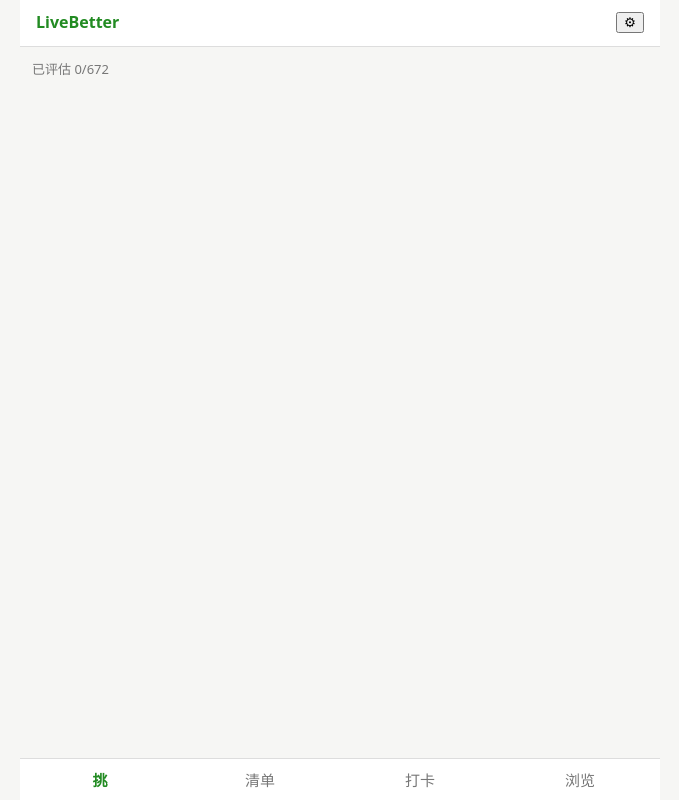
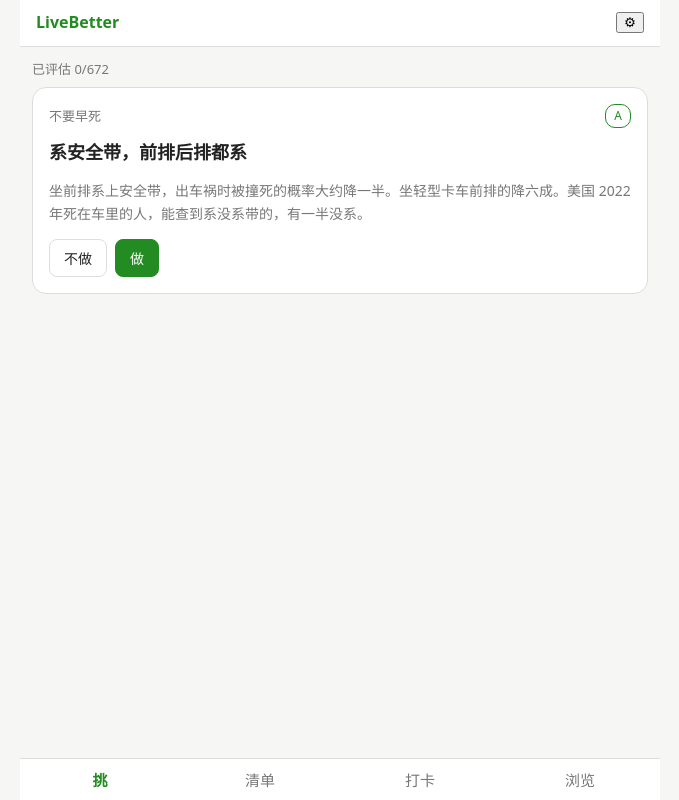
Before and after one commit to csliever/LiveBetter, a Preact app: page / in a window 1280 px wide. Shown: the whole page, without its empty margins (300-979 px from the left). Built offline with nearby package versions, Linux system fonts and the light colour scheme.

Commit message:
feat: 挑页——书序滑卡 deck/决策弹层/进度/空态/每日一读

```diff
--- a/src/pages/DeckPage.tsx
+++ b/src/pages/DeckPage.tsx
@@ -1,11 +1,94 @@
+import { useEffect, useState } from 'preact/hooks'
 import { book } from '../content/book'
+import type { ContentEntry } from '../content/types'
 import { useUserEntries } from '../db/use-user'
+import { decideHabit, decideTodo, getDailyRead, getRecentDailyReadIds, rejectEntry, setDailyRead } from '../db/repo'
+import { pickDailyRead } from '../domain/daily-read'
+import { todayStr } from '../domain/dates'
 
-export function DeckPage(_props: { onOpenEntry: (id: string) => void }) {
-  const { rows } = useUserEntries()
+export function swipeAction(dx: number, threshold = 80): 'left' | 'right' | null {
+  if (dx <= -threshold) return 'left'
+  if (dx >= threshold) return 'right'
+  return null
+}
+
+function Card({ entry, onLeft, onRight }: { entry: ContentEntry; onLeft: () => void; onRight: () => void }) {
+  const [dx, setDx] = useState(0)
+  const [startX, setStartX] = useState<number | null>(null)
+  const up = () => {
+    const a = swipeAction(dx)
+    setStartX(null); setDx(0)
+    if (a === 'left') onLeft()
+    if (a === 'right') onRight()
+  }
+  return (
+    <div class="card" data-testid="deck-card" style={{ transform: `translateX(${dx}px)` }}
+      onPointerDown={e => setStartX(e.clientX)}
+      onPointerMove={e => { if (startX !== null) setDx(e.clientX - startX) }}
+      onPointerUp={up} onPointerLeave={up}>
+      <div class="card-top">
+        <span class="muted">{book.sections.find(s => s.id === entry.sectionId)?.title}</span>
+        <span class="badge">{entry.evidenceGrade}</span>
+      </div>
+      <h3 class="card-title">{entry.title}</h3>
+      <p class="plain">{entry.plainSpeak}</p>
+      <div class="actions">
+        <button class="btn" onClick={onLeft}>不做</button>
+        <button class="btn btn-primary" onClick={onRight}>做</button>
+      </div>
+    </div>
+  )
+}
+
+export function DeckPage({ onOpenEntry }: { onOpenEntry: (id: string) => void }) {
+  const { rows, reload, ready } = useUserEntries()
+  const decided = new Set(rows.map(r => r.id))
+  const current = book.entries.find(e => !decided.has(e.id)) ?? null
+  const [sheet, setSheet] = useState<ContentEntry | null>(null)
+  const [daily, setDaily] = useState<string | null>(null)
+
+  useEffect(() => {
+    if (!ready) return
+    ;(async () => {
+      const today = todayStr()
+      let row = await getDailyRead(today)
+      if (!row) {
+        const recent = await getRecentDailyReadIds(30)
+        const candidates = book.entries.filter(e => !decided.has(e.id)).map(e => e.id)
+        const id = pickDailyRead(today, candidates, book.entries.map(e => e.id), [...recent])
+        await setDailyRead(today, id)
+        row = { date: today, entryId: id }
+      }
+      setDaily(row.entryId)
+    })()
+  }, [ready])
+
+  const dailyEntry = daily ? book.entries.find(e => e.id === daily) : undefined
+
   return (
     <section class="page">
       <div class="progress">已评估 {rows.length}/{book.entries.length}</div>
+      {dailyEntry && (
+        <div class="daily card" onClick={() => onOpenEntry(dailyEntry.id)}>
+          <div class="muted">每日一读</div>
+          <div class="card-title">{dailyEntry.title}</div>
+        </div>
+      )}
+      {current ? (
+        <Card entry={current}
+          onLeft={async () => { await rejectEntry(current.id); reload() }}
+          onRight={() => setSheet(current)} />
+      ) : (
+        <div class="empty">全部评估完了。去「清单」和「打卡」看看。</div>
+      )}
+      {sheet && (
+        <div class="sheet-backdrop" onClick={() => setSheet(null)}>
+          <div class="sheet" onClick={e => e.stopPropagation()}>
+            <button class="btn btn-primary" onClick={async () => { await decideTodo(sheet.id); setSheet(null); reload() }}>做一次（进清单）</button>
+            <button class="btn" onClick={async () => { await decideHabit(sheet.id); setSheet(null); reload() }}>要重复（设为打卡）</button>
+          </div>
+        </div>
+      )}
     </section>
   )
 }
```
Also changed, not shown: 1 other file (tests, documents, lock files or other folders).
